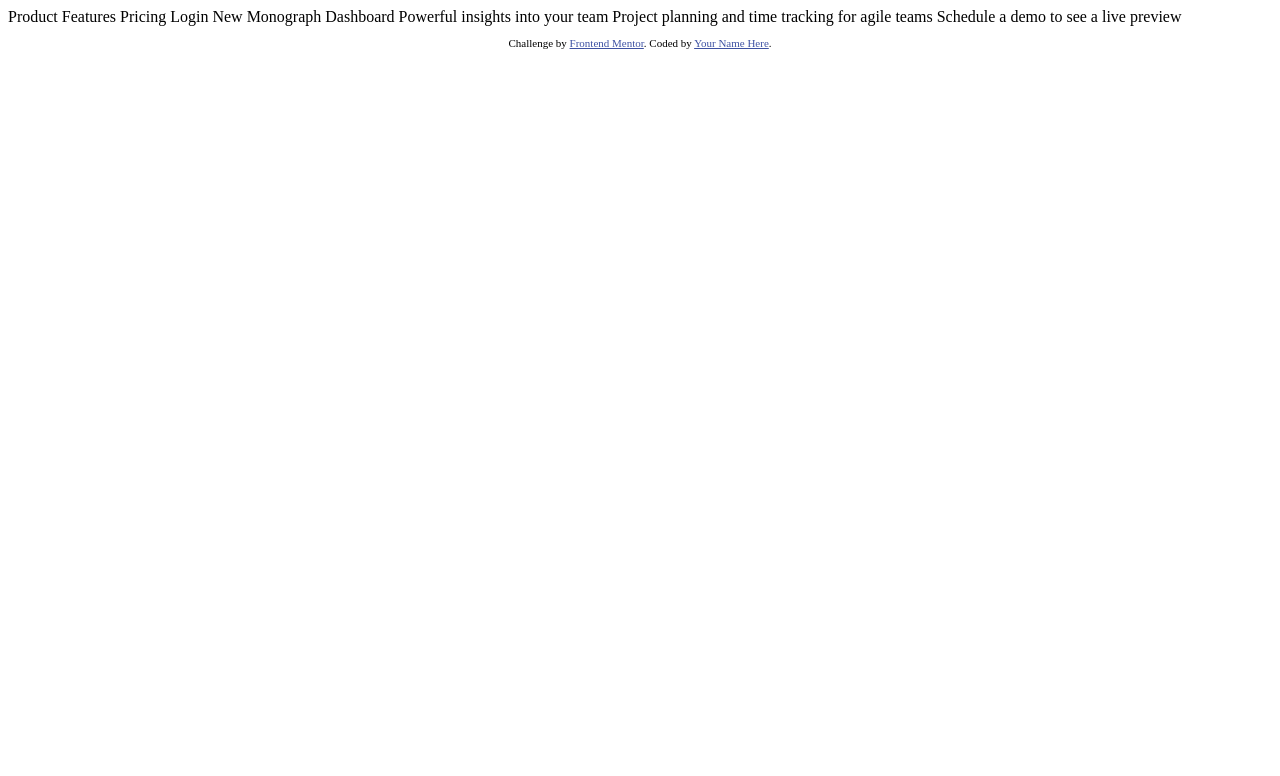
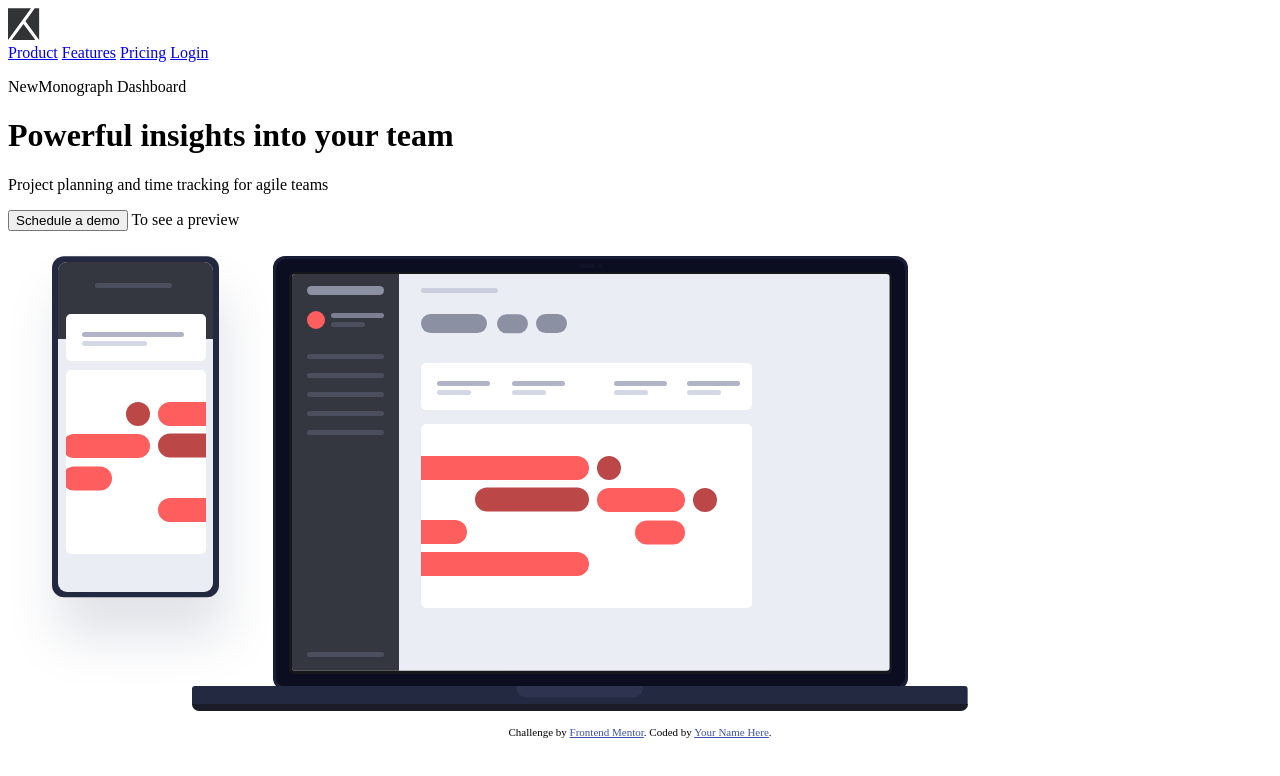
Before and after one commit to AmanDeep9925/intro-component, a plain HTML site: page index.html in a window 1280 px wide. Drawn offline with Linux system fonts and the light colour scheme.

Commit message:
Added the structure to website

```diff
--- a/index.html
+++ b/index.html
@@ -1,38 +1,75 @@
 <!DOCTYPE html>
 <html lang="en">
     <head>
-  <meta charset="UTF-8">
-  <meta name="viewport" content="width=device-width, initial-scale=1.0"> <!-- displays site properly based on user's device -->
+        <meta charset="UTF-8" />
+        <meta name="viewport" content="width=device-width, initial-scale=1.0" />
+        <!-- displays site properly based on user's device -->
 
-  <link rel="icon" type="image/png" sizes="32x32" href="./images/favicon-32x32.png">
+        <link
+            rel="icon"
+            type="image/png"
+            sizes="32x32"
+            href="./images/favicon-32x32.png"
+        />
 
         <title>Frontend Mentor | Project tracking intro component</title>
 
         <!-- Feel free to remove these styles or customise in your own stylesheet 👍 -->
         <style>
-    .attribution { font-size: 11px; text-align: center; }
-    .attribution a { color: hsl(228, 45%, 44%); }
+            .attribution {
+                font-size: 11px;
+                text-align: center;
+            }
+            .attribution a {
+                color: hsl(228, 45%, 44%);
+            }
         </style>
     </head>
     <body>
-  Product
-  Features
-  Pricing
-  Login
+        <div id="container">
+            <header>
+                <img src="./images/logo.svg" alt="logo" class="logo" />
 
-  New
-  Monograph Dashboard
+                <nav class="navigation">
+                    <a href="#" class="navigation--item">Product</a>
+                    <a href="#" class="navigation--item">Features</a>
+                    <a href="#" class="navigation--item">Pricing</a>
+                    <a href="#" class="navigation--item"></a>
+                    <a href="#" class="navigation--item">Login</a>
+                </nav>
+            </header>
 
-  Powerful insights into your team
-  Project planning and time tracking for agile teams
+            <main>
+                <div class="main--content">
+                    <p><span>New</span>Monograph Dashboard</p>
+                    <h1>Powerful insights into your team</h1>
+                    <p>Project planning and time tracking for agile teams</p>
 
-  Schedule a demo
-  to see a live preview
+                    <p>
+                        <button class="demo-btn">Schedule a demo</button> To see
+                        a preview
+                    </p>
+                </div>
+
+                <div class="main--img">
+                    <img src="./images/illustration-devices.svg"
+                    alt="illustration />
+                </div>
+            </main>
+        </div>
+
+        Product Features Pricing Login New Monograph Dashboard Powerful insights
+        into your team Project planning and time tracking for agile teams to see
+        a live preview
 
         <footer>
             <p class="attribution">
-      Challenge by <a href="https://www.frontendmentor.io?ref=challenge" target="_blank">Frontend Mentor</a>.
-      Coded by <a href="#">Your Name Here</a>.
+                Challenge by
+                <a
+                    href="https://www.frontendmentor.io?ref=challenge"
+                    target="_blank"
+                    >Frontend Mentor</a
+                >. Coded by <a href="#">Your Name Here</a>.
             </p>
         </footer>
     </body>
```
Lines whose indentation alone changed are shown as unchanged.
